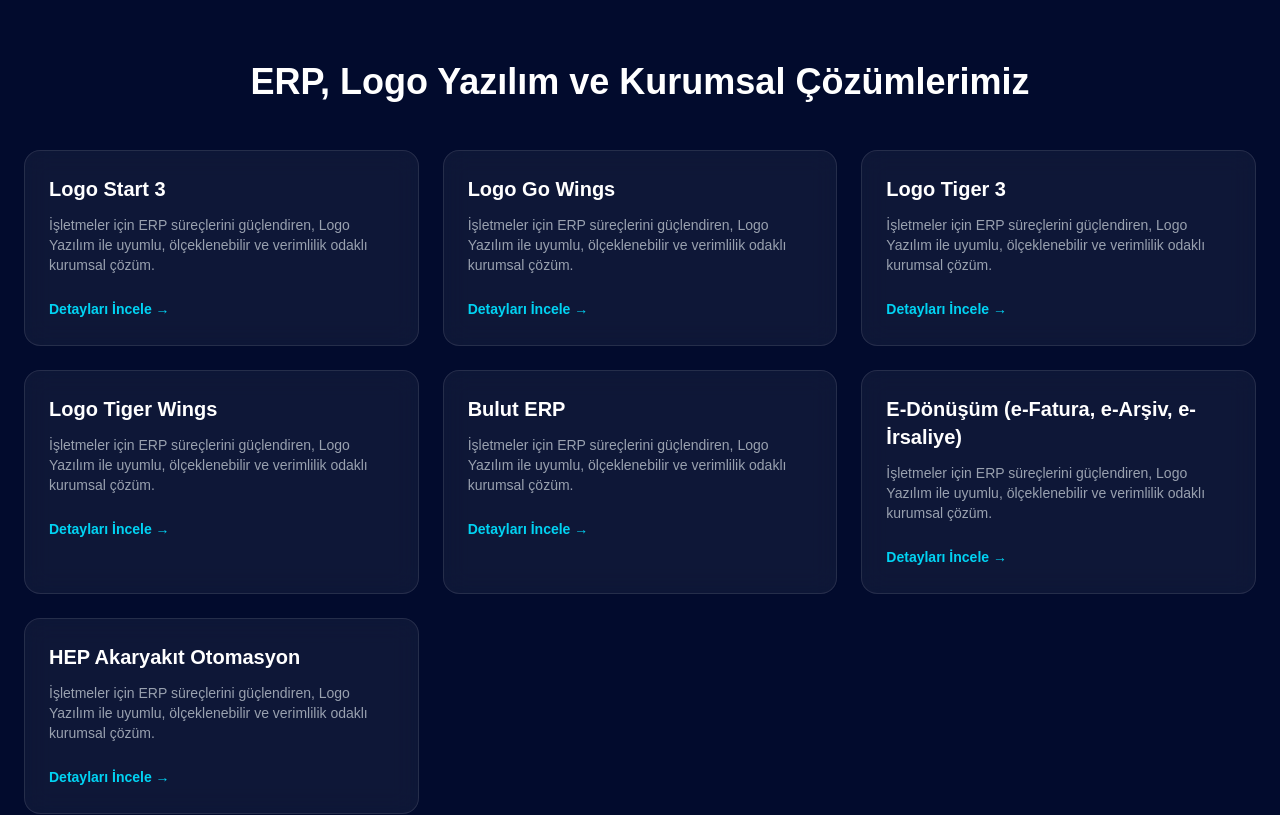
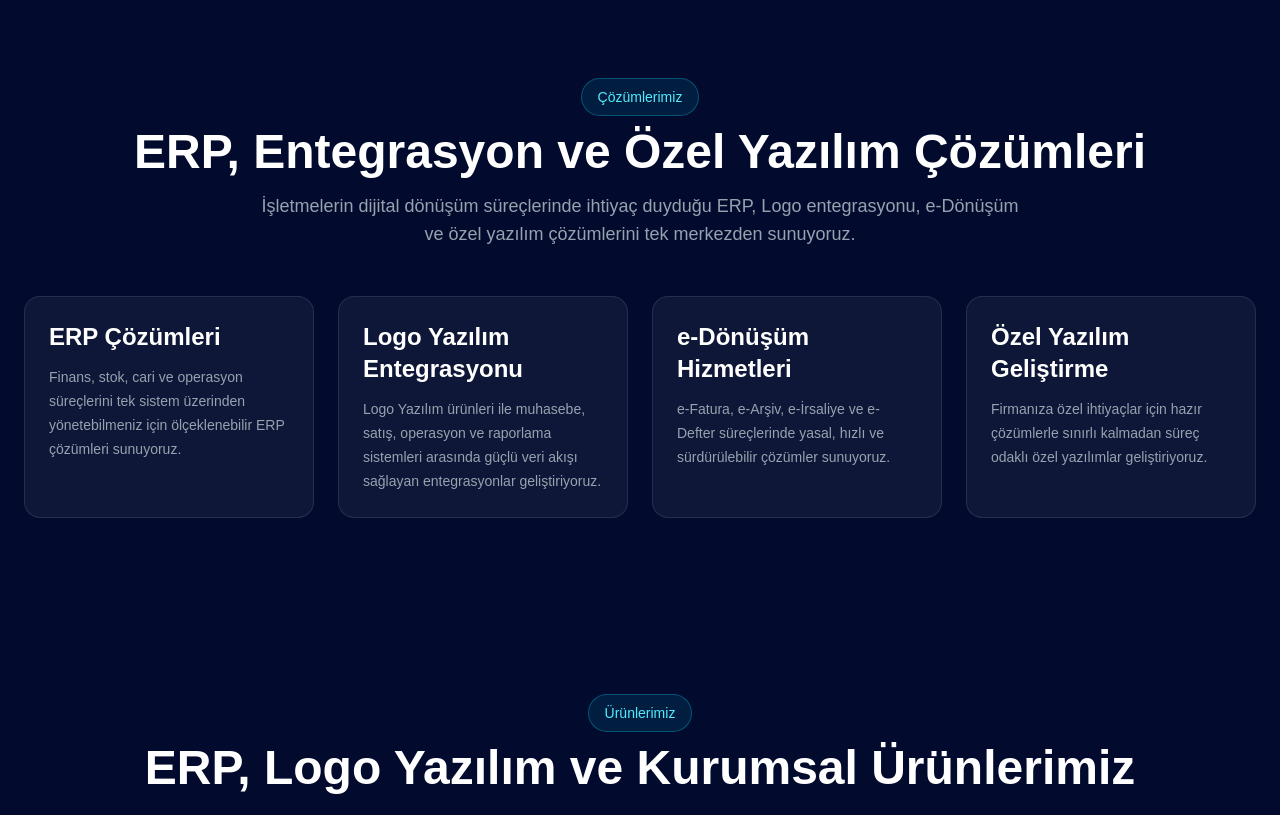
Before and after one commit to orkungokcen/maroki-website, a Next.js app in the folder maroki-website/: page / in a window 1280 px wide. Shown: the part 1120-1935 px from the top of the page. Built offline with nearby package versions, Linux system fonts and the light colour scheme.

Commit message:
tek sayfa yapi ve iletisim bolumu eklendi

```diff
--- a/maroki-website/app/page.tsx
+++ b/maroki-website/app/page.tsx
@@ -2,7 +2,7 @@ import type { Metadata } from "next";
 import Navbar from "./Navbar";
 
 export const metadata: Metadata = {
-  title: "Ana Sayfa | ERP, Logo Yazılım Entegrasyonu ve Özel Yazılım | Maroki Yazılım",
+  title: "Maroki Yazılım | ERP, Logo Yazılım Entegrasyonu ve Özel Yazılım Çözümleri",
   description:
     "Maroki Yazılım olarak ERP çözümleri, Logo Yazılım entegrasyonu, e-Dönüşüm hizmetleri ve özel yazılım geliştirme çözümleri sunuyoruz.",
 };
@@ -13,8 +13,8 @@ export default function Home() {
       <Navbar />
 
       <main className="min-h-[calc(100vh-96px)] overflow-x-hidden bg-[#020b2d] text-white">
+        {/* Hero */}
         <section className="mx-auto grid min-h-[calc(100vh-96px)] max-w-7xl items-center gap-12 px-6 py-16 md:grid-cols-2">
-          {/* Sol Alan */}
           <div className="animate-[fadeUp_1s_ease-out]">
             <p className="mb-4 inline-block rounded-full border border-cyan-400/30 bg-cyan-400/10 px-4 py-2 text-sm text-cyan-300">
               Logo Yazılım İş Ortağı
@@ -34,13 +34,19 @@ export default function Home() {
             </p>
 
             <div className="mb-10 flex flex-wrap items-center gap-4">
-              <button className="rounded-2xl bg-blue-500 px-8 py-4 text-lg font-semibold transition hover:scale-105 hover:bg-blue-600">
+              <a
+                href="#iletisim"
+                className="rounded-2xl bg-blue-500 px-8 py-4 text-lg font-semibold transition hover:scale-105 hover:bg-blue-600"
+              >
                 Demo Talep Et
-              </button>
+              </a>
 
-              <button className="rounded-2xl border border-white/25 px-8 py-4 text-lg font-semibold transition hover:scale-105 hover:bg-white hover:text-black">
+              <a
+                href="#cozumler"
+                className="rounded-2xl border border-white/25 px-8 py-4 text-lg font-semibold transition hover:scale-105 hover:bg-white hover:text-black"
+              >
                 Çözümleri İncele
-              </button>
+              </a>
             </div>
 
             <div className="space-y-3 text-base text-gray-400">
@@ -50,10 +56,9 @@ export default function Home() {
             </div>
           </div>
 
-          {/* Sağ Alan - Dashboard Mockup */}
+          {/* Sağ Alan - Dashboard */}
           <div className="animate-[fadeUp_1.2s_ease-out]">
             <div className="relative rounded-3xl border border-white/10 bg-white/5 p-4 shadow-2xl backdrop-blur-md">
-              {/* Üst kartlar */}
               <div className="mb-4 grid grid-cols-3 gap-4">
                 <div className="rounded-2xl border border-white/10 bg-[#0B1120] p-4">
                   <p className="text-sm text-gray-400">Aktif Proje</p>
@@ -71,7 +76,6 @@ export default function Home() {
                 </div>
               </div>
 
-              {/* Grafik alanı */}
               <div className="mb-4 rounded-2xl border border-white/10 bg-[#0B1120] p-6">
                 <div className="mb-4 flex items-center justify-between">
                   <h3 className="text-lg font-semibold text-white">Operasyon Analizi</h3>
@@ -79,34 +83,15 @@ export default function Home() {
                 </div>
 
                 <div className="flex h-40 items-end gap-3">
-                  <div
-                    className="w-full rounded-t-xl bg-blue-500/70"
-                    style={{ height: "45%" }}
-                  ></div>
-                  <div
-                    className="w-full rounded-t-xl bg-blue-500/70"
-                    style={{ height: "65%" }}
-                  ></div>
-                  <div
-                    className="w-full rounded-t-xl bg-cyan-400/80"
-                    style={{ height: "85%" }}
-                  ></div>
-                  <div
-                    className="w-full rounded-t-xl bg-blue-500/70"
-                    style={{ height: "55%" }}
-                  ></div>
-                  <div
-                    className="w-full rounded-t-xl bg-blue-500/70"
-                    style={{ height: "72%" }}
-                  ></div>
-                  <div
-                    className="w-full rounded-t-xl bg-cyan-400/80"
-                    style={{ height: "92%" }}
-                  ></div>
+                  <div className="w-full rounded-t-xl bg-blue-500/70" style={{ height: "45%" }}></div>
+                  <div className="w-full rounded-t-xl bg-blue-500/70" style={{ height: "65%" }}></div>
+                  <div className="w-full rounded-t-xl bg-cyan-400/80" style={{ height: "85%" }}></div>
+                  <div className="w-full rounded-t-xl bg-blue-500/70" style={{ height: "55%" }}></div>
+                  <div className="w-full rounded-t-xl bg-blue-500/70" style={{ height: "72%" }}></div>
+                  <div className="w-full rounded-t-xl bg-cyan-400/80" style={{ height: "92%" }}></div>
                 </div>
               </div>
 
-              {/* Alt tablo */}
               <div className="rounded-2xl border border-white/10 bg-[#0B1120] p-4">
                 <div className="mb-3 flex items-center justify-between">
                   <h3 className="text-lg font-semibold text-white">Son İşlemler</h3>
@@ -134,11 +119,66 @@ export default function Home() {
           </div>
         </section>
 
-        {/* Ürünler / Çözümler */}
-        <section className="mx-auto max-w-7xl px-6 py-20">
-          <h2 className="mb-12 text-center text-4xl font-bold text-white">
-            ERP, Logo Yazılım ve Kurumsal Çözümlerimiz
-          </h2>
+        {/* Çözümler */}
+        <section id="cozumler" className="mx-auto max-w-7xl px-6 py-24">
+          <div className="mb-12 text-center">
+            <p className="mb-3 inline-block rounded-full border border-cyan-400/30 bg-cyan-400/10 px-4 py-2 text-sm text-cyan-300">
+              Çözümlerimiz
+            </p>
+            <h2 className="text-4xl font-bold text-white md:text-5xl">
+              ERP, Entegrasyon ve Özel Yazılım Çözümleri
+            </h2>
+            <p className="mx-auto mt-4 max-w-3xl text-lg text-gray-400">
+              İşletmelerin dijital dönüşüm süreçlerinde ihtiyaç duyduğu ERP,
+              Logo entegrasyonu, e-Dönüşüm ve özel yazılım çözümlerini tek merkezden sunuyoruz.
+            </p>
+          </div>
+
+          <div className="grid gap-6 md:grid-cols-2 xl:grid-cols-4">
+            <div className="rounded-2xl border border-white/10 bg-white/5 p-6">
+              <h3 className="mb-3 text-2xl font-semibold text-white">ERP Çözümleri</h3>
+              <p className="text-sm leading-6 text-gray-400">
+                Finans, stok, cari ve operasyon süreçlerini tek sistem üzerinden yönetebilmeniz için
+                ölçeklenebilir ERP çözümleri sunuyoruz.
+              </p>
+            </div>
+
+            <div className="rounded-2xl border border-white/10 bg-white/5 p-6">
+              <h3 className="mb-3 text-2xl font-semibold text-white">Logo Yazılım Entegrasyonu</h3>
+              <p className="text-sm leading-6 text-gray-400">
+                Logo Yazılım ürünleri ile muhasebe, satış, operasyon ve raporlama sistemleri arasında
+                güçlü veri akışı sağlayan entegrasyonlar geliştiriyoruz.
+              </p>
+            </div>
+
+            <div className="rounded-2xl border border-white/10 bg-white/5 p-6">
+              <h3 className="mb-3 text-2xl font-semibold text-white">e-Dönüşüm Hizmetleri</h3>
+              <p className="text-sm leading-6 text-gray-400">
+                e-Fatura, e-Arşiv, e-İrsaliye ve e-Defter süreçlerinde yasal, hızlı ve sürdürülebilir
+                çözümler sunuyoruz.
+              </p>
+            </div>
+
+            <div className="rounded-2xl border border-white/10 bg-white/5 p-6">
+              <h3 className="mb-3 text-2xl font-semibold text-white">Özel Yazılım Geliştirme</h3>
+              <p className="text-sm leading-6 text-gray-400">
+                Firmanıza özel ihtiyaçlar için hazır çözümlerle sınırlı kalmadan süreç odaklı
+                özel yazılımlar geliştiriyoruz.
+              </p>
+            </div>
+          </div>
+        </section>
+
+        {/* Ürünler */}
+        <section id="urunler" className="mx-auto max-w-7xl px-6 py-20">
+          <div className="mb-12 text-center">
+            <p className="mb-3 inline-block rounded-full border border-cyan-400/30 bg-cyan-400/10 px-4 py-2 text-sm text-cyan-300">
+              Ürünlerimiz
+            </p>
+            <h2 className="text-4xl font-bold text-white md:text-5xl">
+              ERP, Logo Yazılım ve Kurumsal Ürünlerimiz
+            </h2>
+          </div>
 
           <div className="grid gap-6 md:grid-cols-3">
             {[
@@ -157,8 +197,8 @@ export default function Home() {
                 <h3 className="mb-3 text-xl font-semibold text-white">{item}</h3>
 
                 <p className="text-sm text-gray-400">
-                  İşletmeler için ERP süreçlerini güçlendiren, Logo Yazılım ile
-                  uyumlu, ölçeklenebilir ve verimlilik odaklı kurumsal çözüm.
+                  İşletmeler için ERP süreçlerini güçlendiren, Logo Yazılım ile uyumlu,
+                  ölçeklenebilir ve verimlilik odaklı kurumsal çözüm.
                 </p>
 
                 <button className="mt-6 text-sm font-semibold text-cyan-400 hover:underline">
@@ -169,10 +209,9 @@ export default function Home() {
           </div>
         </section>
 
-        {/* HEP Özel Bölüm */}
+        {/* HEP */}
         <section className="mx-auto max-w-7xl px-6 py-24">
           <div className="grid items-center gap-10 rounded-3xl border border-cyan-400/20 bg-gradient-to-br from-cyan-400/10 to-blue-500/10 p-8 shadow-2xl backdrop-blur-md md:grid-cols-2 md:p-12">
-            {/* Sol Alan */}
             <div>
               <p className="mb-4 inline-block rounded-full border border-cyan-400/30 bg-cyan-400/10 px-4 py-2 text-sm text-cyan-300">
                 Özel Ürünümüz
@@ -185,9 +224,9 @@ export default function Home() {
               </h2>
 
               <p className="mb-8 max-w-2xl text-lg text-gray-300">
-                Maroki Yazılım tarafından geliştirilen HEP Akaryakıt Otomasyon
-                Sistemi; satış, vardiya, operasyon ve raporlama süreçlerini daha
-                kontrollü, daha hızlı ve daha verimli hale getirir.
+                Maroki Yazılım tarafından geliştirilen HEP Akaryakıt Otomasyon Sistemi;
+                satış, vardiya, operasyon ve raporlama süreçlerini daha kontrollü,
+                daha hızlı ve daha verimli hale getirir.
               </p>
 
               <div className="mb-8 space-y-3 text-gray-300">
@@ -198,17 +237,22 @@ export default function Home() {
               </div>
 
               <div className="flex flex-wrap gap-4">
-                <button className="rounded-2xl bg-cyan-400 px-8 py-4 text-lg font-semibold text-black transition hover:scale-105 hover:bg-cyan-300">
+                <a
+                  href="#iletisim"
+                  className="rounded-2xl bg-cyan-400 px-8 py-4 text-lg font-semibold text-black transition hover:scale-105 hover:bg-cyan-300"
+                >
                   Demo Talep Et
-                </button>
+                </a>
 
-                <button className="rounded-2xl border border-white/20 px-8 py-4 text-lg font-semibold text-white transition hover:scale-105 hover:bg-white hover:text-black">
+                <a
+                  href="#iletisim"
+                  className="rounded-2xl border border-white/20 px-8 py-4 text-lg font-semibold text-white transition hover:scale-105 hover:bg-white hover:text-black"
+                >
                   HEP’i İncele
-                </button>
+                </a>
               </div>
             </div>
 
-            {/* Sağ Alan */}
             <div className="rounded-3xl border border-white/10 bg-[#0B1120] p-6 shadow-xl">
               <div className="mb-4 flex items-center justify-between">
                 <h3 className="text-xl font-semibold text-white">
@@ -234,18 +278,10 @@ export default function Home() {
               <div className="mb-4 rounded-2xl border border-white/10 bg-white/5 p-4">
                 <p className="mb-3 text-sm text-gray-400">Sistem Modülleri</p>
                 <div className="flex flex-wrap gap-2">
-                  <span className="rounded-full bg-white/10 px-3 py-2 text-sm text-white">
-                    Satış Takibi
-                  </span>
-                  <span className="rounded-full bg-white/10 px-3 py-2 text-sm text-white">
-                    Vardiya
-                  </span>
-                  <span className="rounded-full bg-white/10 px-3 py-2 text-sm text-white">
-                    Raporlama
-                  </span>
-                  <span className="rounded-full bg-white/10 px-3 py-2 text-sm text-white">
-                    Entegrasyon
-                  </span>
+                  <span className="rounded-full bg-white/10 px-3 py-2 text-sm text-white">Satış Takibi</span>
+                  <span className="rounded-full bg-white/10 px-3 py-2 text-sm text-white">Vardiya</span>
+                  <span className="rounded-full bg-white/10 px-3 py-2 text-sm text-white">Raporlama</span>
+                  <span className="rounded-full bg-white/10 px-3 py-2 text-sm text-white">Entegrasyon</span>
                 </div>
               </div>
 
@@ -270,64 +306,142 @@ export default function Home() {
           </div>
         </section>
 
-        {/* Neden Maroki Yazılım */}
-        <section className="mx-auto max-w-7xl px-6 py-24">
+        {/* Hakkımızda */}
+        <section id="hakkimizda" className="mx-auto max-w-7xl px-6 py-24">
           <div className="mb-12 text-center">
             <p className="mb-3 inline-block rounded-full border border-cyan-400/30 bg-cyan-400/10 px-4 py-2 text-sm text-cyan-300">
-              Neden Biz?
+              Hakkımızda
             </p>
             <h2 className="text-4xl font-bold text-white md:text-5xl">
-              Neden Maroki Yazılım?
+              Maroki Yazılım
             </h2>
             <p className="mx-auto mt-4 max-w-3xl text-lg text-gray-400">
-              Kurumsal ihtiyaçları anlayan, sektöre özel çözümler geliştiren ve
-              Logo Yazılım entegrasyon kabiliyeti yüksek bir teknoloji iş ortağı.
+              Maroki Yazılım; ERP, Logo entegrasyonu, özel yazılım geliştirme ve
+              kurumsal dijital dönüşüm alanlarında çözüm sunan teknoloji firmasıdır.
             </p>
           </div>
 
-          <div className="grid gap-6 md:grid-cols-2 xl:grid-cols-4">
+          <div className="grid gap-8 md:grid-cols-2">
+            <div className="rounded-2xl border border-white/10 bg-white/5 p-8">
+              <h3 className="mb-4 text-3xl font-semibold text-white">Ne Yapıyoruz?</h3>
+              <p className="leading-7 text-gray-400">
+                İşletmelerin operasyonel süreçlerini daha kontrollü, verimli ve
+                ölçülebilir hale getirmek için ERP çözümleri, Logo entegrasyonları
+                ve firmaya özel yazılım sistemleri geliştiriyoruz.
+              </p>
+            </div>
+
+            <div className="rounded-2xl border border-white/10 bg-white/5 p-8">
+              <h3 className="mb-4 text-3xl font-semibold text-white">
+                Neden Maroki Yazılım?
+              </h3>
+              <p className="leading-7 text-gray-400">
+                Kurumsal yaklaşımımız, sektörel tecrübemiz ve entegrasyon gücümüz
+                sayesinde işletmelere sadece yazılım değil, sürdürülebilir dijital
+                çözüm altyapısı sunuyoruz.
+              </p>
+            </div>
+          </div>
+
+          <div className="mt-14 grid gap-6 md:grid-cols-2 xl:grid-cols-4">
             <div className="rounded-2xl border border-white/10 bg-white/5 p-6 backdrop-blur-md transition hover:-translate-y-1 hover:border-cyan-400">
               <div className="mb-4 text-3xl">🏢</div>
-              <h3 className="mb-3 text-xl font-semibold text-white">
-                Kurumsal Yaklaşım
-              </h3>
+              <h3 className="mb-3 text-xl font-semibold text-white">Kurumsal Yaklaşım</h3>
               <p className="text-sm leading-6 text-gray-400">
-                İş süreçlerinizi analiz ederek ihtiyaçlarınıza uygun, sürdürülebilir
-                ve profesyonel çözümler sunarız.
+                İş süreçlerinizi analiz ederek ihtiyaçlarınıza uygun, sürdürülebilir ve profesyonel çözümler sunarız.
               </p>
             </div>
 
             <div className="rounded-2xl border border-white/10 bg-white/5 p-6 backdrop-blur-md transition hover:-translate-y-1 hover:border-cyan-400">
               <div className="mb-4 text-3xl">⚙️</div>
-              <h3 className="mb-3 text-xl font-semibold text-white">
-                Özel Yazılım Geliştirme
-              </h3>
+              <h3 className="mb-3 text-xl font-semibold text-white">Özel Yazılım Geliştirme</h3>
               <p className="text-sm leading-6 text-gray-400">
-                Hazır kalıplarla sınırlı kalmadan, firmanızın operasyonuna uygun
-                özel yazılımlar geliştiririz.
+                Hazır kalıplarla sınırlı kalmadan, firmanızın operasyonuna uygun özel yazılımlar geliştiririz.
               </p>
             </div>
 
             <div className="rounded-2xl border border-white/10 bg-white/5 p-6 backdrop-blur-md transition hover:-translate-y-1 hover:border-cyan-400">
               <div className="mb-4 text-3xl">🔗</div>
-              <h3 className="mb-3 text-xl font-semibold text-white">
-                Entegrasyon Gücü
-              </h3>
+              <h3 className="mb-3 text-xl font-semibold text-white">Entegrasyon Gücü</h3>
               <p className="text-sm leading-6 text-gray-400">
-                Logo Yazılım ürünleri ve farklı iş sistemleriyle uyumlu
-                entegrasyonlar kurarak veri akışını güçlendiririz.
+                Logo Yazılım ürünleri ve farklı iş sistemleriyle uyumlu entegrasyonlar kurarak veri akışını güçlendiririz.
               </p>
             </div>
 
             <div className="rounded-2xl border border-white/10 bg-white/5 p-6 backdrop-blur-md transition hover:-translate-y-1 hover:border-cyan-400">
               <div className="mb-4 text-3xl">📊</div>
-              <h3 className="mb-3 text-xl font-semibold text-white">
-                Operasyon Odaklı Çözümler
-              </h3>
+              <h3 className="mb-3 text-xl font-semibold text-white">Operasyon Odaklı Çözümler</h3>
               <p className="text-sm leading-6 text-gray-400">
-                Akaryakıt, filo, vardiya ve ihale süreçleri gibi operasyonel
-                alanlarda verimlilik odaklı sistemler kurarız.
+                Akaryakıt, filo, vardiya ve ihale süreçleri gibi operasyonel alanlarda verimlilik odaklı sistemler kurarız.
               </p>
+            </div>
+          </div>
+        </section>
+
+        {/* İletişim */}
+        <section id="iletisim" className="mx-auto max-w-7xl px-6 py-24">
+          <div className="mb-12 text-center">
+            <p className="mb-3 inline-block rounded-full border border-cyan-400/30 bg-cyan-400/10 px-4 py-2 text-sm text-cyan-300">
+              İletişim
+            </p>
+            <h2 className="text-4xl font-bold text-white md:text-5xl">
+              Bizimle İletişime Geçin
+            </h2>
+            <p className="mx-auto mt-4 max-w-3xl text-lg text-gray-400">
+              ERP çözümleri, Logo entegrasyonu, HEP Otomasyon ve özel yazılım projeleri için
+              bizimle iletişime geçebilir, demo ve teklif talep edebilirsiniz.
+            </p>
+          </div>
+
+          <div className="grid gap-8 md:grid-cols-2">
+            <div className="rounded-2xl border border-white/10 bg-white/5 p-8">
+              <h3 className="mb-6 text-2xl font-semibold text-white">İletişim Bilgileri</h3>
+              <div className="space-y-4 text-gray-300">
+                <p>📞 +90 505 723 40 07</p>
+                <p>📧 info@marokiyazilim.com</p>
+                <p>📍 Antalya</p>
+              </div>
+
+              <div className="mt-8 rounded-2xl border border-cyan-400/20 bg-cyan-400/10 p-6">
+                <h4 className="mb-3 text-lg font-semibold text-white">Hızlı Bilgi Alın</h4>
+                <p className="text-sm text-gray-300">
+                  Logo Yazılım ürünleri, ERP entegrasyonu ve özel yazılım projeleri hakkında
+                  hızlı bilgi almak için bize ulaşın.
+                </p>
+              </div>
+            </div>
+
+            <div className="rounded-2xl border border-white/10 bg-white/5 p-8">
+              <h3 className="mb-6 text-2xl font-semibold text-white">Demo / Teklif Talebi</h3>
+              <form className="space-y-4">
+                <input
+                  type="text"
+                  placeholder="Ad Soyad"
+                  className="w-full rounded-xl border border-white/10 bg-[#0B1120] px-4 py-3 text-white outline-none placeholder:text-gray-500"
+                />
+                <input
+                  type="email"
+                  placeholder="E-posta"
+                  className="w-full rounded-xl border border-white/10 bg-[#0B1120] px-4 py-3 text-white outline-none placeholder:text-gray-500"
+                />
+                <input
+                  type="text"
+                  placeholder="Telefon"
+                  className="w-full rounded-xl border border-white/10 bg-[#0B1120] px-4 py-3 text-white outline-none placeholder:text-gray-500"
+                />
+                <textarea
+                  placeholder="Mesajınız"
+                  rows={5}
+                  className="w-full rounded-xl border border-white/10 bg-[#0B1120] px-4 py-3 text-white outline-none placeholder:text-gray-500"
+                ></textarea>
+
+                <button
+                  type="button"
+                  className="w-full rounded-2xl bg-blue-500 px-8 py-4 text-lg font-semibold transition hover:bg-blue-600"
+                >
+                  Gönder
+                </button>
+              </form>
             </div>
           </div>
         </section>
@@ -336,7 +450,6 @@ export default function Home() {
       {/* Footer */}
       <footer className="border-t border-white/10 bg-[#020b2d] px-6 py-16 text-white">
         <div className="mx-auto grid max-w-7xl gap-10 md:grid-cols-4">
-          {/* Logo + Açıklama */}
           <div>
             <h3 className="mb-4 text-2xl font-bold">Maroki Yazılım</h3>
             <p className="text-sm text-gray-400">
@@ -345,34 +458,17 @@ export default function Home() {
             </p>
           </div>
 
-          {/* Menü */}
           <div>
             <h4 className="mb-4 font-semibold">Menü</h4>
             <ul className="space-y-2 text-sm text-gray-400">
-              <li>
-                <a href="#" className="hover:text-white">
-                  Ana Sayfa
-                </a>
-              </li>
-              <li>
-                <a href="#" className="hover:text-white">
-                  Çözümler
-                </a>
-              </li>
-              <li>
-                <a href="#" className="hover:text-white">
-                  Ürünler
-                </a>
-              </li>
-              <li>
-                <a href="#" className="hover:text-white">
-                  Hakkımızda
-                </a>
-              </li>
+              <li><a href="#" className="hover:text-white">Ana Sayfa</a></li>
+              <li><a href="#cozumler" className="hover:text-white">Çözümler</a></li>
+              <li><a href="#urunler" className="hover:text-white">Ürünler</a></li>
+              <li><a href="#hakkimizda" className="hover:text-white">Hakkımızda</a></li>
+              <li><a href="#iletisim" className="hover:text-white">İletişim</a></li>
             </ul>
           </div>
 
-          {/* Ürünler */}
           <div>
             <h4 className="mb-4 font-semibold">Ürünler</h4>
             <ul className="space-y-2 text-sm text-gray-400">
@@ -383,7 +479,6 @@ export default function Home() {
             </ul>
           </div>
 
-          {/* İletişim */}
           <div>
             <h4 className="mb-4 font-semibold">İletişim</h4>
             <ul className="space-y-2 text-sm text-gray-400">
@@ -394,7 +489,6 @@ export default function Home() {
           </div>
         </div>
 
-        {/* Alt çizgi */}
         <div className="mt-12 border-t border-white/10 pt-6 text-center text-sm text-gray-500">
           © {new Date().getFullYear()} Maroki Yazılım. Tüm hakları saklıdır.
           <span className="mt-2 block text-xs text-gray-500 transition hover:text-cyan-400">
```
